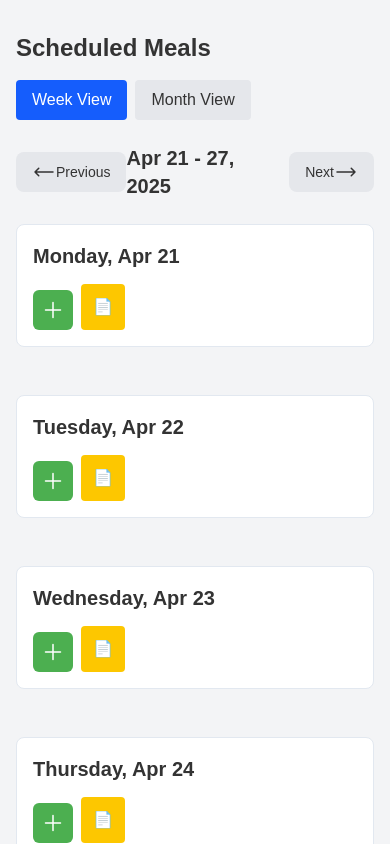
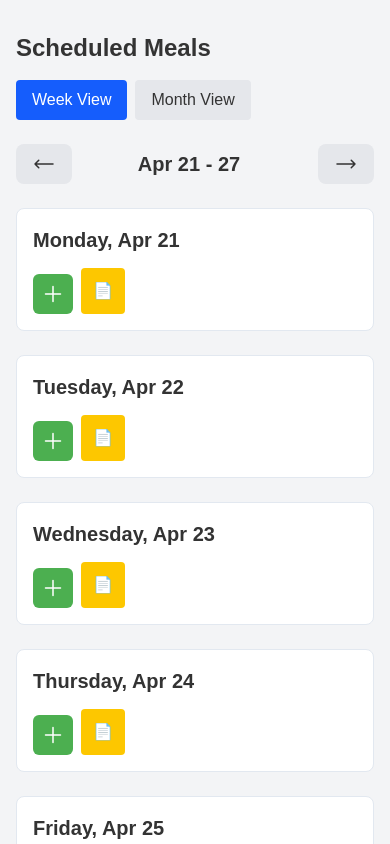
Before and after one commit to HardyUX/MealBloom, a React (Vite) app: page / in a window 390 px wide. Shown: the top 844 px of the page. Built offline with nearby package versions, Linux system fonts and the light colour scheme.

Commit message:
style: polish mobile UI layout and navigation spacing

```diff
--- a/src/components/MealForm.jsx
+++ b/src/components/MealForm.jsx
@@ -203,6 +203,7 @@ function MealForm() {
                     {viewMode === 'week' ? (
                         <>
                             <DropTargetButton
+                                title="Previous"
                                 direction="previous"
                                 onClick={goToPreviousWeek}
                                 onDropMeal={(meal) => {
@@ -215,14 +216,20 @@ function MealForm() {
                                 <svg xmlns="http://www.w3.org/2000/svg" fill="none" viewBox="0 0 24 24" strokeWidth={1.5} stroke="currentColor" className="size-6">
                                     <path strokeLinecap="round" strokeLinejoin="round" d="M6.75 15.75 3 12m0 0 3.75-3.75M3 12h18" />
                                 </svg>
-                                Previous
                             </DropTargetButton>
 
-                            <h3 className="text-xl font-semibold">
-                                {formatWeekRange(startDate, endDate)}
+                            {/* Mobile version (short) */}
+                            <h3 className="text-xl font-semibold block sm:hidden">
+                                {formatWeekRange(startDate, endDate, { includeYear: false })}
+                            </h3>
+
+                            {/* Desktop version (full) */}
+                            <h3 className="text-xl font-semibold hidden sm:block">
+                                {formatWeekRange(startDate, endDate, { includeYear: true })}
                             </h3>
 
                             <DropTargetButton
+                                title="Next"
                                 direction="next"
                                 onClick={goToNextWeek}
                                 onDropMeal={(meal) => {
@@ -232,7 +239,6 @@ function MealForm() {
                                     goToNextWeek(); // Show updated week
                                 }}
                             >
-                                Next
                                 <svg xmlns="http://www.w3.org/2000/svg" fill="none" viewBox="0 0 24 24" strokeWidth={1.5} stroke="currentColor" className="size-6">
                                     <path strokeLinecap="round" strokeLinejoin="round" d="M17.25 8.25 21 12m0 0-3.75 3.75M21 12H3" />
                                 </svg>
@@ -241,6 +247,7 @@ function MealForm() {
                     ) : (
                         <>
                             <button
+                                title="Previous"
                                 onClick={() => {
                                     const prev = new Date(calendarAnchorDate);
                                     prev.setMonth(prev.getMonth() - 1);
@@ -251,14 +258,15 @@ function MealForm() {
                                 <svg xmlns="http://www.w3.org/2000/svg" fill="none" viewBox="0 0 24 24" strokeWidth={1.5} stroke="currentColor" className="size-6">
                                     <path strokeLinecap="round" strokeLinejoin="round" d="M6.75 15.75 3 12m0 0 3.75-3.75M3 12h18" />
                                 </svg>
-                                Previous
                             </button>
+
 
                             <h3 className="text-xl font-semibold">
                                 {calendarAnchorDate.toLocaleString('en-US', { month: 'long', year: 'numeric'})}
                             </h3>
 
                             <button
+                                title="Next"
                                 onClick={() => {
                                     const next = new Date(calendarAnchorDate);
                                     next.setMonth(next.getMonth() + 1);
@@ -266,7 +274,6 @@ function MealForm() {
                                 }}
                                 className="px-4 py-2 bg-gray-200 hover: bg-gray-300 rounded"
                             >
-                                Next
                                 <svg xmlns="http://www.w3.org/2000/svg" fill="none" viewBox="0 0 24 24" strokeWidth={1.5} stroke="currentColor" className="size-6">
                                     <path strokeLinecap="round" strokeLinejoin="round" d="M17.25 8.25 21 12m0 0-3.75 3.75M21 12H3" />
                                 </svg>
@@ -277,14 +284,14 @@ function MealForm() {
 
                 {/* =================== Daily Meal Cards =================== */}
                 {viewMode === 'week' && (
-                    <div className="grid grid-cols-1 sm:grid-cols-2 lg:grid-cols-3 gap-6">
+                    <div className="grid grid-cols-1 sm:grid-cols-2 lg:grid-cols-3 sm:gap-6">
                         {generateWeekDays(calendarAnchorDate).map((day) => {
                             const dateString = toLocalDateKey(day);
                             const mealsOnThisDay = groupedMeals[dateString] || [];
 
                             return (
                                 <DropZone key={dateString} dateString={dateString} onMealDrop={handleMealDrop}>
-                                    <h3 className="meal-day-header text-lg font-bold mb-2">{formatDate(dateString)}</h3>
+                                    <h3 className="meal-day-header text-lg font-bold mb-1 sm:mb-2">{formatDate(dateString)}</h3>
 
                                     <ul className="meal-list">
                                         {mealsOnThisDay.map((meal) => (
@@ -299,7 +306,7 @@ function MealForm() {
 
                                     {/* Add Meal Form */}
                                     {addingMealDate === dateString && (
-                                        <form onSubmit={(e) => handleAddMeal(e, dateString)} className="meal-form mt-2">
+                                        <form onSubmit={(e) => handleAddMeal(e, dateString)} className="meal-form mt-1 sm:mt-2">
                                             <select
                                                 value={mealType}
                                                 onChange={(e) => setMealType(e.target.value)}
@@ -341,7 +348,7 @@ function MealForm() {
                                     )}
 
                                         {/* Buttons: Add Meal + Use Template */}
-                                        <div className="flex gap-2 mt-2">
+                                        <div className="flex gap-2 mt-1 sm:mt-2">
                                             <button
                                                 onClick={() => setAddingMealDate(dateString)}
                                                 title="Add Meal"
@@ -364,7 +371,7 @@ function MealForm() {
 
                                         {/* Template Picker - shown independently */}
                                         {activeTemplateTargetDate === dateString && (
-                                            <div className="mt-2">
+                                            <div className="mt-1 sm:mt-2">
                                                 <MealTemplateLibrary
                                                     onUseTemplate={(template) => {
                                                         const newMeal = {
--- a/src/components/MonthView.jsx
+++ b/src/components/MonthView.jsx
@@ -35,13 +35,13 @@ function MonthView({ meals, currentMonthStart, setCalendarAnchorDate, onMealDrop
 
     return (
         <div>
-            <div className="grid grid-cols-7 gap-2 text-center font-semibold mb-2">
+            <div className="grid grid-cols-7 gap-px sm:gap-2 text-center font-semibold mb-1 sm:mb-2">
                 {['Mon', 'Tue', 'Wed', 'Thu', 'Fri', 'Sat', 'Sun'].map(day => (
                     <div key={day}>{day}</div>
                 ))}
             </div>
 
-            <div className="grid grid-cols-7 gap-2">
+            <div className="grid grid-cols-7 gap-px sm:gap-2">
                 {days.map((day, index) => {
                     console.log(`[DEBUG] Day index ${index}:`, day);
 
--- a/src/utils/dateUtils.js
+++ b/src/utils/dateUtils.js
@@ -45,7 +45,7 @@ export function toLocalDateKey(dateInput) {
         return days;
     }
 
-export function formatWeekRange(startDate, endDate) {
+export function formatWeekRange(startDate, endDate, { includeYear = true } = {}) {
     const start = new Date(startDate);
     const end = new Date(endDate);
 
@@ -61,10 +61,16 @@ export function formatWeekRange(startDate, endDate) {
     const endYear = end.getFullYear();
 
     if (sameMonth && sameYear) {
-        return `${startMonth} ${startDay} - ${endDay}, ${startYear}`;
+        return includeYear
+        ? `${startMonth} ${startDay} - ${endDay}, ${startYear}`
+        : `${startMonth} ${startDay} - ${endDay}`;
     } else if (sameYear) {
-        return `${startMonth} ${startDay} - ${endMonth} ${endDay}, ${startYear}`;
+        return includeYear
+        ? `${startMonth} ${startDay} - ${endMonth} ${endDay}, ${startYear}`
+        : `${startMonth} ${startDay} - ${endMonth} ${endDay}`;
     } else {
-        return `${startMonth} ${startDay}, ${startYear} - ${endMonth} ${endDay}, ${endYear}`;
+        return includeYear
+        ? `${startMonth} ${startDay}, ${startYear} - ${endMonth} ${endDay}, ${endYear}`
+        : `${startMonth} ${startDay}, ${startYear} - ${endMonth} ${endDay}`;
     }
 }
```
Also changed, not shown: 1 other file (tests, documents, lock files or other folders).
